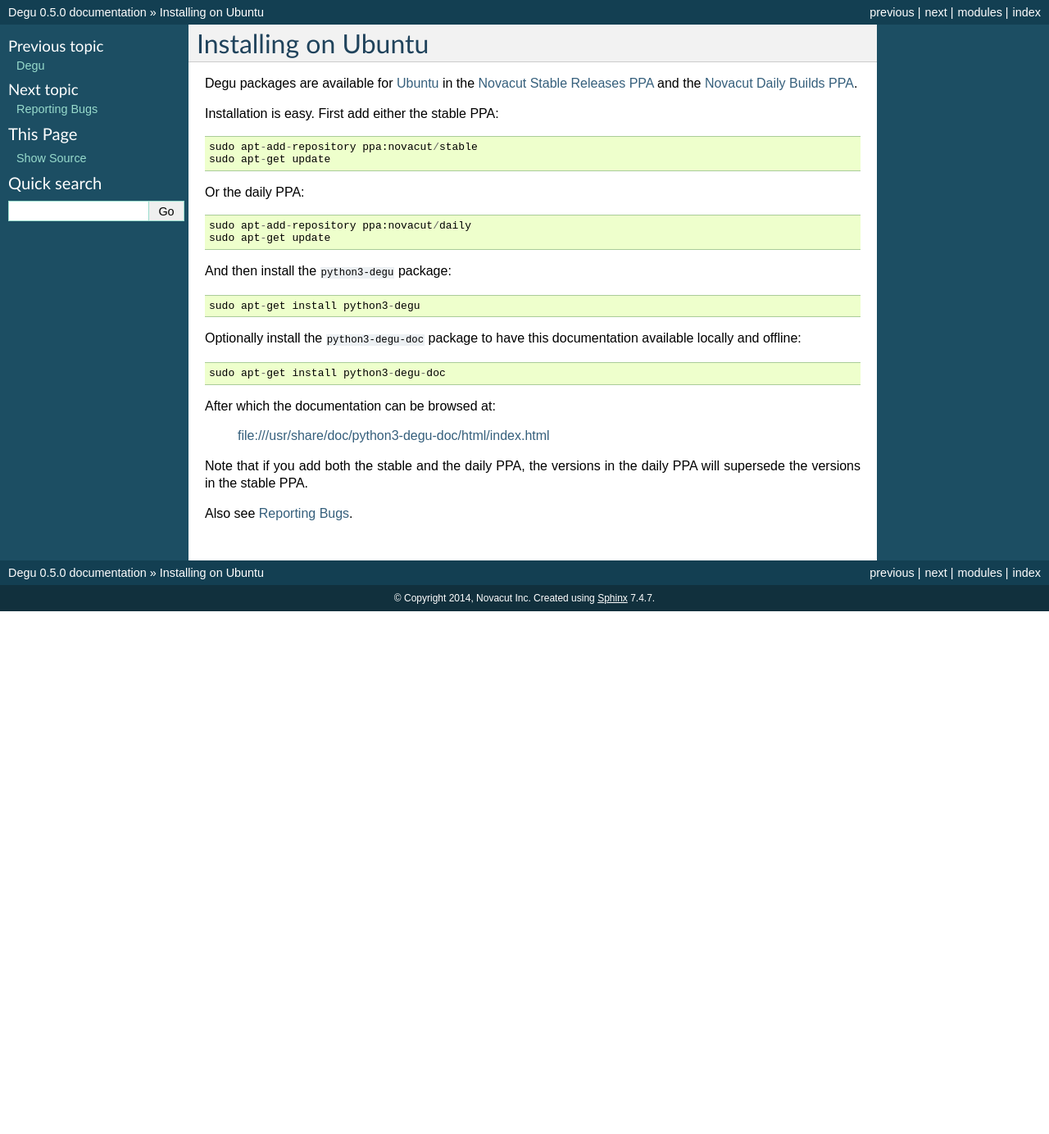
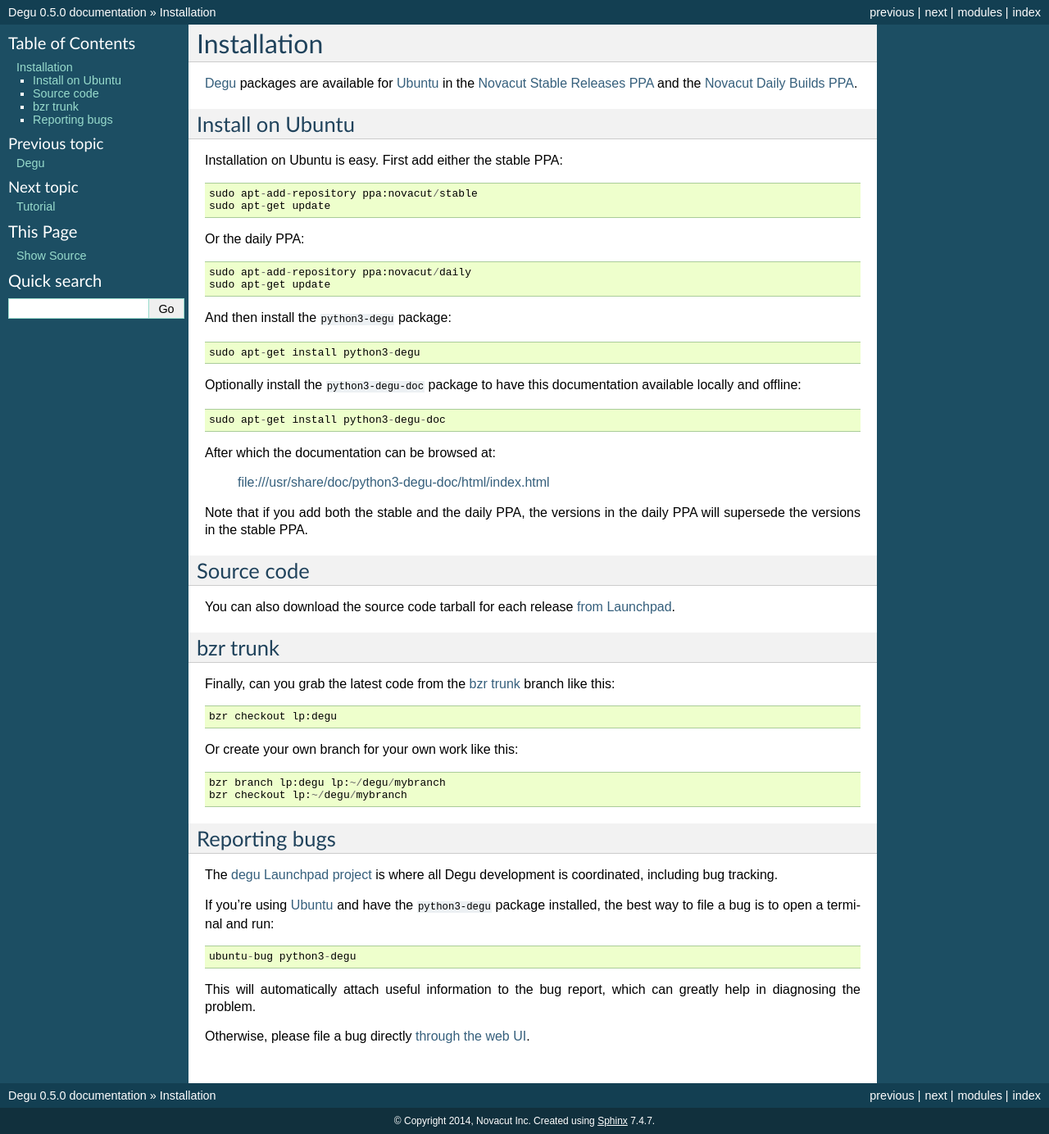
Before and after one commit to json420/degu, a Sphinx documentation site: the page built from doc/install.rst, in a window 1280 px wide. Shown: the whole page at 82% size. Built offline with Sphinx 7.4.7, drawn with Linux system fonts in a browser that asks for light colours; before the commit the page ends 900 px from its top, so only the background shows below that.

Commit message:
Following filestore, merge bugs.rst into install.rst

```diff
--- a/doc/degu.client.rst
+++ b/doc/degu.client.rst
@@ -49,8 +49,8 @@
 
 
 
-The *address* argument
-----------------------
+Connection *address*
+--------------------
 
 Both :class:`Client` and :class:`SSLClient` take an *address* argument, which
 can be:
--- a/doc/index.rst
+++ b/doc/index.rst
@@ -44,7 +44,6 @@
     :maxdepth: 2
 
     install
-    bugs
     tutorial
     rgi
     degu
--- a/doc/install.rst
+++ b/doc/install.rst
@@ -1,10 +1,13 @@
-Installing on Ubuntu
-====================
+Installation
+============
 
-Degu packages are available for `Ubuntu`_ in the
+`Degu`_ packages are available for `Ubuntu`_ in the
 `Novacut Stable Releases PPA`_ and the `Novacut Daily Builds PPA`_.
 
-Installation is easy. First add either the stable PPA::
+Install on Ubuntu
+-----------------
+
+Installation on Ubuntu is easy. First add either the stable PPA::
 
     sudo apt-add-repository ppa:novacut/stable
     sudo apt-get update
@@ -30,9 +33,53 @@
 Note that if you add both the stable and the daily PPA, the versions in the
 daily PPA will supersede the versions in the stable PPA.
 
-Also see :doc:`bugs`.
 
 
+Source code
+-----------
+
+You can also download the source code tarball for each release `from
+Launchpad`_.
+
+
+
+bzr trunk
+---------
+
+Finally, can you grab the latest code from the `bzr trunk`_ branch like this::
+
+    bzr checkout lp:degu
+
+Or create your own branch for your own work like this::
+
+    bzr branch lp:degu lp:~/degu/mybranch
+    bzr checkout lp:~/degu/mybranch
+
+
+
+Reporting bugs
+--------------
+
+The `degu Launchpad project`_ is where all Degu development is
+coordinated, including bug tracking.
+
+If you're using `Ubuntu`_ and have the ``python3-degu`` package installed,
+the best way to file a bug is to open a terminal and run::
+
+    ubuntu-bug python3-degu
+
+This will automatically attach useful information to the bug report, which
+can greatly help in diagnosing the problem.
+
+Otherwise, please file a bug directly `through the web UI`_.
+
+
+
+.. _`Degu`: https://launchpad.net/degu
 .. _`Ubuntu`: http://www.ubuntu.com/
 .. _`Novacut Stable Releases PPA`: https://launchpad.net/~novacut/+archive/stable
 .. _`Novacut Daily Builds PPA`: https://launchpad.net/~novacut/+archive/daily
+.. _`from Launchpad`: https://launchpad.net/degu/+download
+.. _`bzr trunk`: https://code.launchpad.net/~dmedia/degu/trunk
+.. _`degu Launchpad project`: https://launchpad.net/degu
+.. _`through the web UI`: https://bugs.launchpad.net/degu
```
Also changed, not shown: doc/bugs.rst (deleted, +0 -22 lines).
